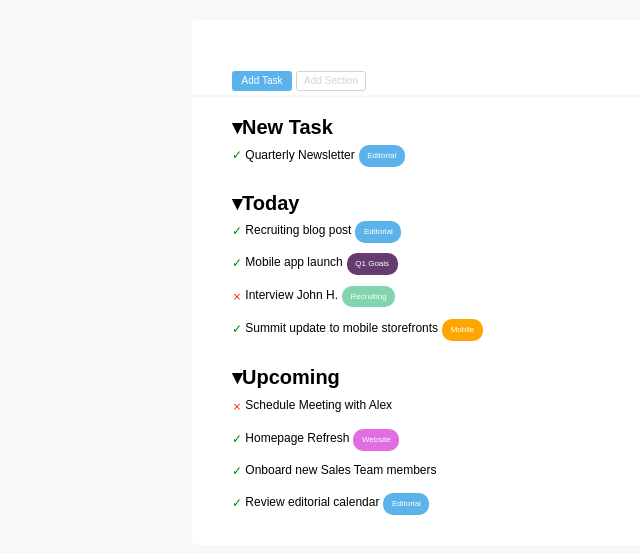
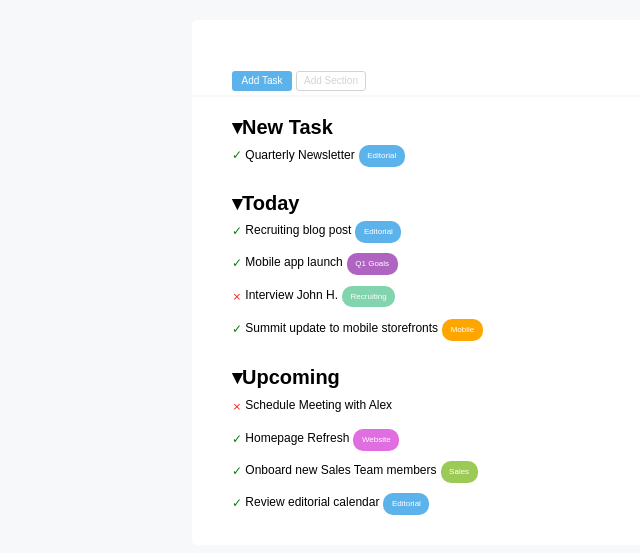
Before and after one commit to katiemathis/html-css-toboolist, a plain HTML site: page index.html in a window 1280 px wide. Shown: the part 85-638 px from the top of the page, without its empty margins (0-640 px from the left). Drawn offline with Linux system fonts and the light colour scheme.

Commit message:
finishing touches to tags on list

```diff
--- a/style.css
+++ b/style.css
@@ -144,7 +144,7 @@ span {
 }
 
 .Q1 {
-    background-color: #663c70;
+    background-color: #ae64c0;
 }
 
 .Recruiting {
@@ -159,6 +159,6 @@ span {
     background-color: #e06ee0;
 }
 
-.Sales {
-    background-color: #739442;
+.sales {
+    background-color: #9cca57;
 }
```
